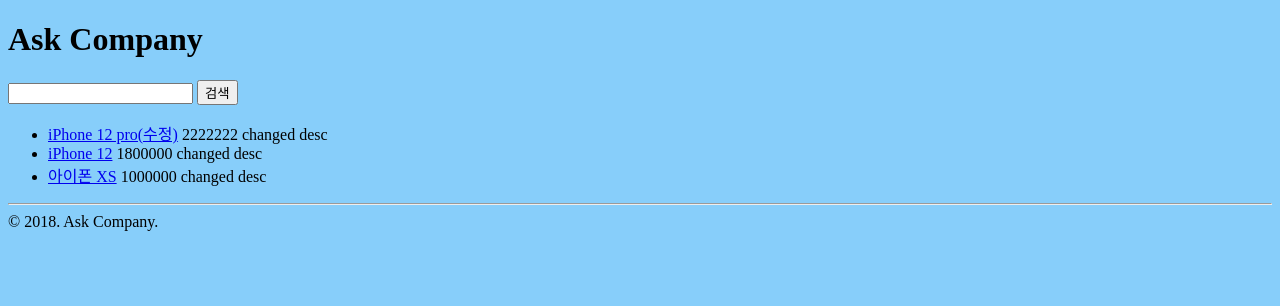
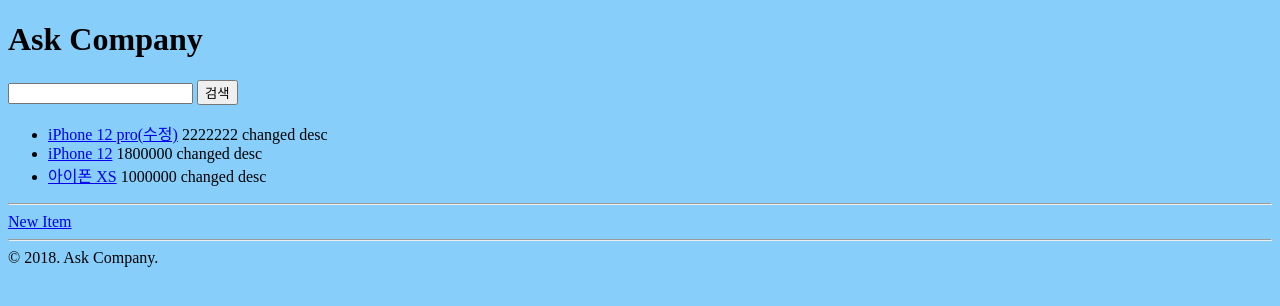
Before and after one commit to nathan29849/piro13_AskDjangoBasic, a Django app: page /shop/ in a window 1280 px wide. Shown: the top 306 px of the page. Run offline with Django 3.2, Linux system fonts and the light colour scheme; data comes from the database, SQL or seed files in the repository; both versions use the stored data as it was after the commit.

Commit message:
29~30강

```diff
--- a/askcompany/shop/templates/shop/item_detail.html
+++ b/askcompany/shop/templates/shop/item_detail.html
@@ -18,4 +18,5 @@
         {% endif %}
         <hr/>
         <a href="/shop/">목록</a>
+        <a href="{% url "shop:item_edit" item.pk %}">수정</a>
 {% endblock %}
--- a/askcompany/shop/templates/shop/item_list.html
+++ b/askcompany/shop/templates/shop/item_list.html
@@ -8,10 +8,12 @@
 <ul>
     {% for item in item_list %}
         <li>
-            <a href="/shop/{{ item.get_absolute_url }}/">{{ item.name }}</a>
+            <a href="{{ item.get_absolute_url }}">{{ item.name }}</a>
             {{ item.price }}
             {{ item.desc }}
         </li>
     {% endfor %}
 </ul>
+    <hr/>
+    <a href="{% url "shop:item_new" %}">New Item</a>
 {% endblock %}
--- a/askcompany/shop/urls.py
+++ b/askcompany/shop/urls.py
@@ -9,5 +9,7 @@ urlpatterns = [
     path('archives/<yyyy:year>/', views.archives_year, name='archives_year'),
     path('', views.item_list, name='item_list'),
     path('<int:pk>/', views.item_detail, name='item_detail'),  # r'^(?P<pk>\d+)/$'로도 쓸 수 있음 (같은 의미)
-    # path('panda/', views.response_csv)
+    # path('panda/', views.response_csv),
+path('<int:pk>/edit/', views.item_edit, name='item_edit'),
+    path('new/', views.item_new, name="item_new"),
 ]
--- a/askcompany/shop/views.py
+++ b/askcompany/shop/views.py
@@ -1,6 +1,9 @@
 from django.http import HttpResponse
+from django.views.generic import CreateView, UpdateView
+
 from .models import Item
-from django.shortcuts import render, get_object_or_404
+from django.shortcuts import render, get_object_or_404, redirect
+from .forms import ItemForm
 # import pandas as pd
 # from io import StringIO
 
@@ -30,30 +33,37 @@ def item_detail(request, pk):
         'item': item,
     })
 
+def item_edit(request, pk):
+    item = get_object_or_404(Item, pk=pk)
+    return item_new(request, item)
 
-# def response_csv(request):
-#     df = pd.DataFrame([
-#         [100, 110, 120],
-#         [200, 210, 220],
-#         [300, 310, 320],
-#     ])
+def item_new(request, item=None):
+    if request.method == "POST":
+        form = ItemForm(request.POST, request.FILES, instance=item)
+        if form.is_valid():
+            item = form.save()
+            return redirect(item)
+    else:
+        form = ItemForm(instance=item)
+
+    return render(request, 'shop/item_form.html', {
+        'form': form,
+    })
+
+# item_new = CreateView.as_view(model=Item, form_class=ItemForm)
+# item_edit = UpdateView.as_view(model=Item, form_class=ItemForm)
+
+
+
+# def item_new(request, item=None):
+#     if request.method == 'POST':
+#         form = ItemForm(request.POST, request.FILES, instance=item)
+#         if form.is_valid():
+#             item = form.save()  # ModelForm에서 제공
+#             return redirect(item)
+#     else:
+#         form = ItemForm(instance=item)
 #
-#     io = StringIO()
-#     df.to_csv(io)
-#     io.seek(0)
-#
-#     response = HttpResponse(io, content_type='text/csv')
-#     response['Content-Disposition'] = 'attachment; filename*=utf-8""{}'.format(encoded_filename)
-#     return response
-
-# def response_excel(request):
-#     filepath = '/other/path/excel.xls'
-#     filename = os.path.basename(filepath)
-#
-#     with open(filepath, 'rb') as f:
-#         response = HttpResponse(f, content_type='application/vnd.ms-excel')
-#
-#         encoded_filename = quote(filename)
-#         response['Content-Disposition'] = 'attachment; filename*=utf-8""{}'.format(encoded_filename)
-#
-#     return response
+#     return render(request, 'shop/item_form.html', {
+#         'form': form,
+#     })
```
Also changed, not shown: askcompany/shop/forms.py (added, +8 -0 lines), askcompany/shop/templates/shop/item_form.html (added, +19 -0 lines), askcompany/db.sqlite3.
